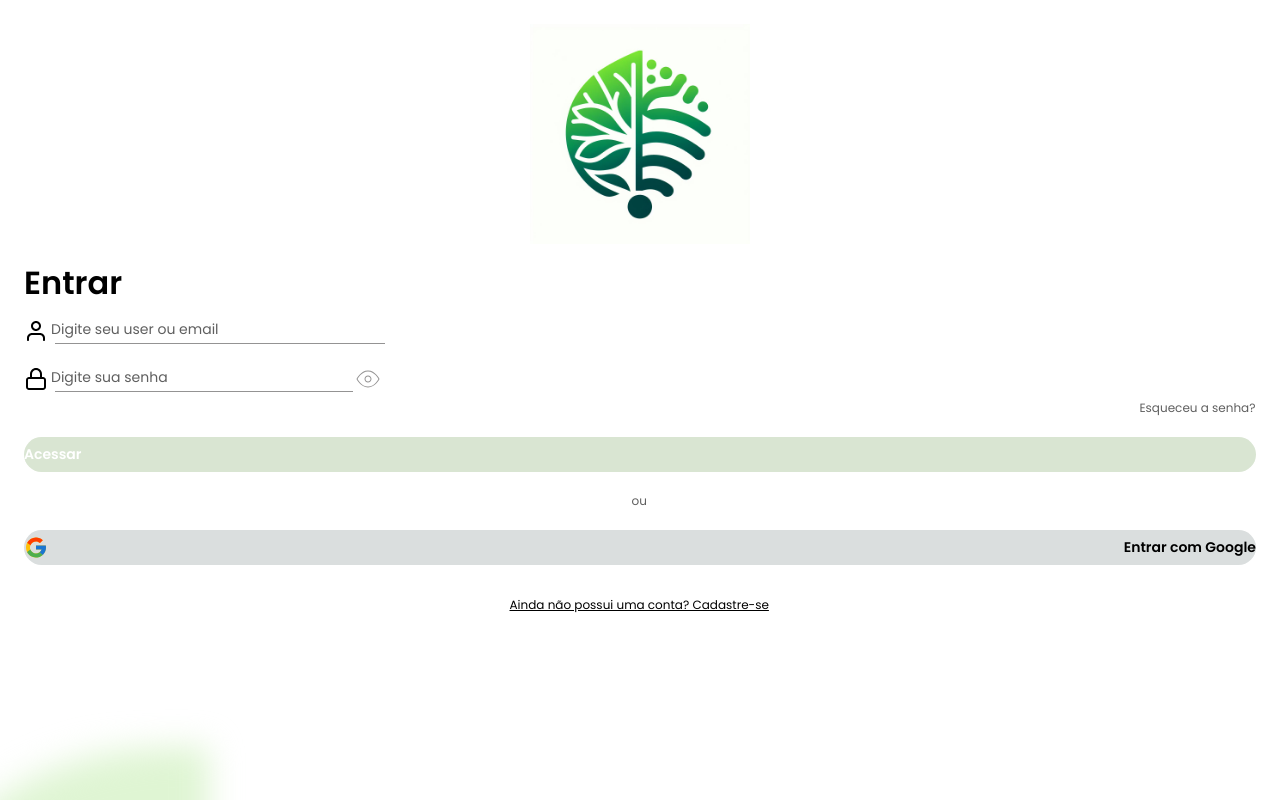
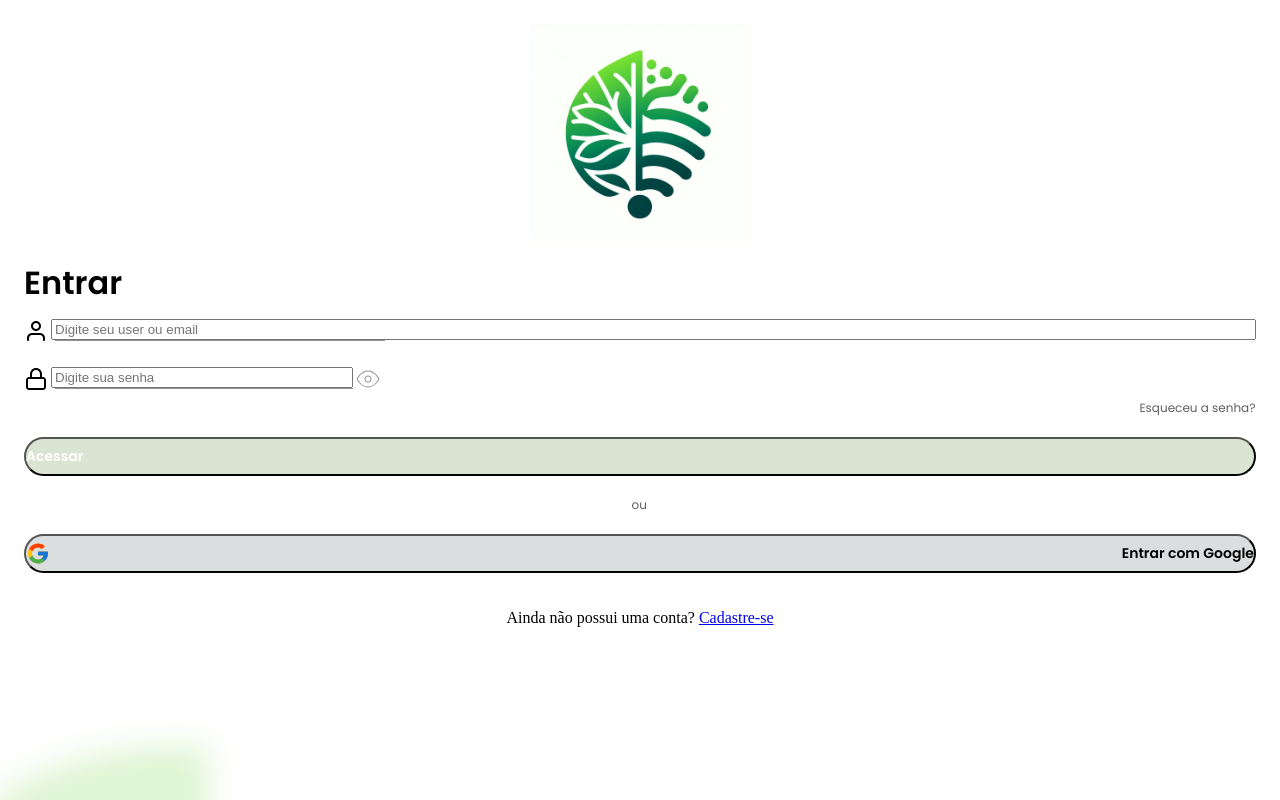
Before and after one commit to sofialessaa/Engenharia-de-Software-II, a React (Create React App) app in the folder atv4/: page / in a window 1280 px wide. Shown: the top 800 px of the page. Built offline with nearby package versions, Linux system fonts and the light colour scheme.

Commit message:
Update telaLogin.js

```diff
--- a/atv4/src/pages/login/telaLogin.js
+++ b/atv4/src/pages/login/telaLogin.js
@@ -4,6 +4,7 @@ import eclipse from '../../images/eclipse.svg'
 import eye from '../../images/eye.svg'
 import google from '../../images/google.svg'
 import user from '../../images/user.svg'
+import { Link } from 'react-router-dom';
 
 export default function Login() {
   return (
@@ -16,9 +17,11 @@ export default function Login() {
       <div className="text-input-user">
         <img className="user" src={user} alt=""/>
         <div className="campo-de-texto">
-          <div className="digite-seu-user-ou-email">
-            Digite seu user ou email<br />
-          </div>
+          <input
+            type="text"
+            placeholder="Digite seu user ou email"
+            className="text"
+          />
           <div className="line-1">
           </div>
         </div>
@@ -27,9 +30,11 @@ export default function Login() {
         <img className="lock" src={cadeado} alt=""/>
         <div className="frame-2">
           <div className="campo-de-texto-1">
-            <div className="digite-sua-senha">
-              Digite sua senha<br />
-            </div>
+            <input
+              type="text"
+              placeholder="Digite sua senha"
+              className="text"
+            />
             <div className="line-11">
             </div>
           </div>
@@ -39,20 +44,16 @@ export default function Login() {
       <div className="esqueceu-asenha">
         Esqueceu a senha?
       </div>
-      <div className="button-acessar">
-        <span className="acessar">
-          Acessar
-        </span>
-      </div>
-      <div className="ou">
-        ou
-      </div>
-      <div className="button-google">
+      <button className="button-acessar" onClick={() => window.location.href = '#'}>
+        <span className="acessar">Acessar </span>
+      </button>
+      <div className="ou">ou</div>
+      <button className="button-google" onClick={() => window.location.href = '#'}>
         <img className="flat-color-iconsgoogle" src={google} alt=""/>
-        <div className="entrar-com-google">Entrar com Google
-        </div>
-      </div>
-      <p className="ainda-no-possui-uma-conta-cadastre-se">Ainda não possui uma conta? Cadastre-se<span className="ainda-no-possui-uma-conta-cadastre-se-sub-0"></span><span></span></p>
+        <p className="entrar-com-google">Entrar com Google</p>
+      </button>
+      <p>Ainda não possui uma conta? <Link to="/cadastro" className="cadastre-se-link">Cadastre-se</Link>
+        <span className="cadastro-sub-0"></span></p>
     </div>
   )
 }
```
